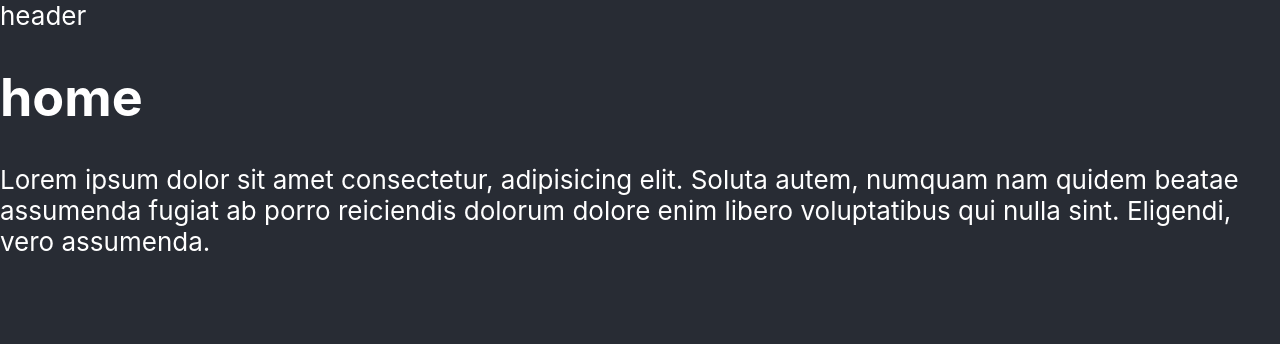
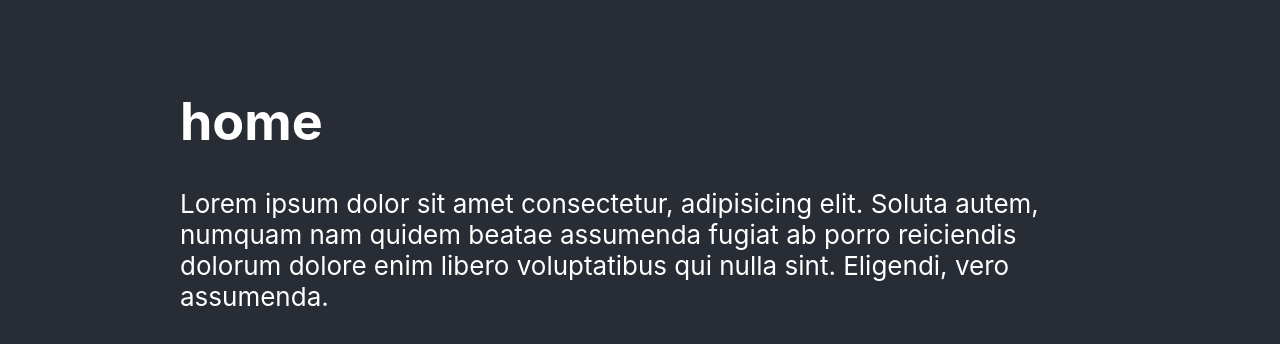
Before and after one commit to alexalannunes/react-spotify-api-example, a React (Vite) app: page / in a window 1280 px wide. Shown: the top 344 px of the page. Built offline with nearby package versions, Linux system fonts and the light colour scheme.

Commit message:
style: styling layout

```diff
--- a/src/pages/Layout.tsx
+++ b/src/pages/Layout.tsx
@@ -1,7 +1,7 @@
 import React, { createContext, ReactNode, useContext, useState } from "react";
 import { Outlet } from "react-router-dom";
 import { AuthContextType, Credentials, UserType } from "../types";
-
+import styles from "./layout.module.css";
 export const AuthContext = createContext<AuthContextType>({
   credentials: null,
   setCredential: (crentential) => {},
@@ -38,10 +38,21 @@ export const AuthProvider = ({ children }: { children: ReactNode }) => {
 export const useAuthContext = () => useContext(AuthContext);
 
 const Layout: React.FC = () => {
+  const { user } = useAuthContext();
   return (
     <div>
-      <header>header</header>
-      <main>
+      <header className={styles.header}>
+        {user.data && (
+          <div className={styles.headerContent}>
+            <img
+              src={user.data.images[0].url}
+              style={{ width: 40, height: 40, borderRadius: 100 }}
+            />
+            <h4>{user.data.display_name}</h4>
+          </div>
+        )}
+      </header>
+      <main className={styles.main}>
         <Outlet />
       </main>
     </div>
--- /dev/null
+++ b/src/pages/layout.module.css
@@ -0,0 +1,25 @@
+:root {
+  --height: 60px;
+}
+.headerContent {
+  display: flex;
+  align-items: center;
+  position: fixed;
+  top: 0;
+  left: 0;
+  right: 0;
+  height: var(--height);
+}
+.headerContent {
+  display: flex;
+  align-items: center;
+  gap: 20px;
+  width: 100%;
+  max-width: 920px;
+  margin: 0 auto;
+}
+.main {
+  margin: calc(var(--height) + 30px) auto 0;
+  width: 100%;
+  max-width: 920px;
+}
```
